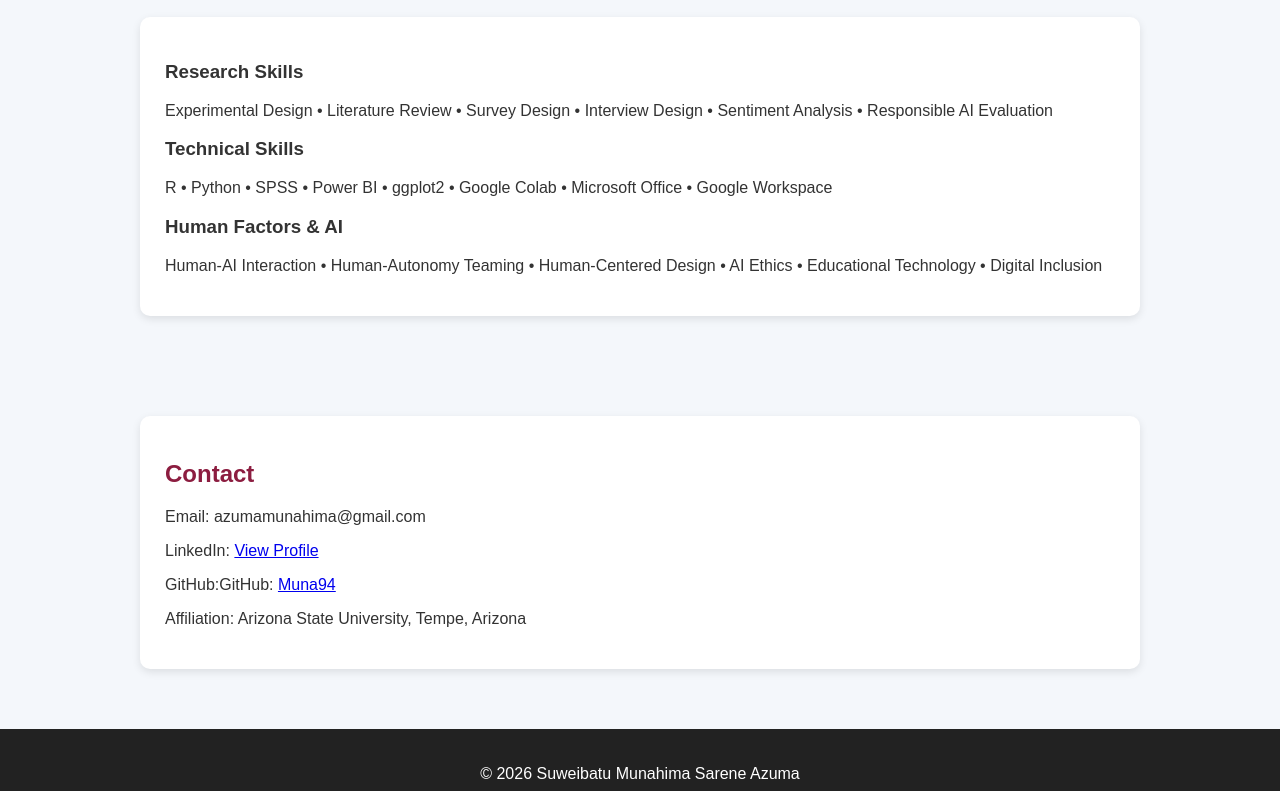
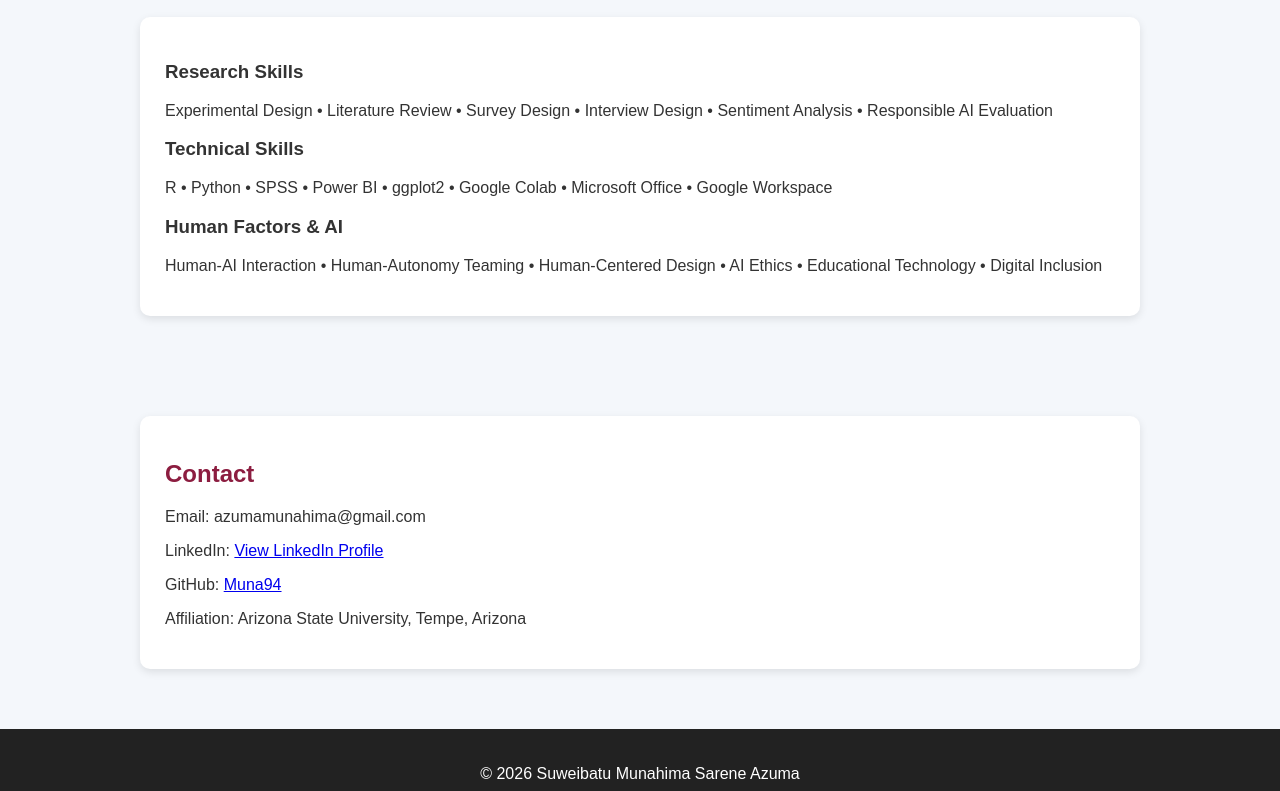
Before and after one commit to Muna94/suweibatu_munahima_sarene_azuma_portfolio, a plain HTML site: page index.html in a window 1280 px wide. Shown: the part 2576-3367 px from the top of the page. Drawn offline with Linux system fonts and the light colour scheme.

Commit message:
Fix contact links and add methods section
Updated contact information with proper links and formatting.

```diff
--- a/index.html
+++ b/index.html
@@ -71,8 +71,8 @@
         <p>
             Developed logistic regression models using early clicks and active learning days, created predictive probability visualizations, and identified key indicators associated with academic performance.
         </p>
+        <P><strong>Dataset:</strong>Open University Learning Analytics Dataset (OULAD), 22,437 student records.</P>
         <p><strong>Methods:</strong> Data cleaning, feature engineering, exploratory data analysis, logistic regression, odds ratio analysis, predictive modeling.</p>
-        <P><strong>Dataset:</strong>Open University Learning Analytics Dataset (OULAD), 22,437 student records.</P>
         <p><strong>Tools:</strong> R, ggplot2, statistical learning, data visualization.</p>
         <p><strong>Skills Demonstrated:</strong> Predictive analytics, educational data mining, statistical modeling, research design, data visualization, model interpretation.</p>
     </div>
@@ -119,9 +119,11 @@
     <div class="card">
         <h2>Contact</h2>
         <p>Email: azumamunahima@gmail.com</p>
-        <p>LinkedIn: <a href="https://linkedin.com/in/suweibatu-munahima-sarene-azuma" target="_blank">View Profile</a></p>
-        <p>GitHub:GitHub:
-<a href="https://github.com/Muna94" target="_blank">
+        <p>LinkedIn:
+<a href="https://linkedin.com/in/suweibatu-munahima-sarene-azuma" target="_blank">
+View LinkedIn Profile
+</a></p>
+        <p>GitHub: <a href="https://github.com/Muna94" target="_blank">
 Muna94
 </a></p>
         <p>Affiliation: Arizona State University, Tempe, Arizona</p>
```
